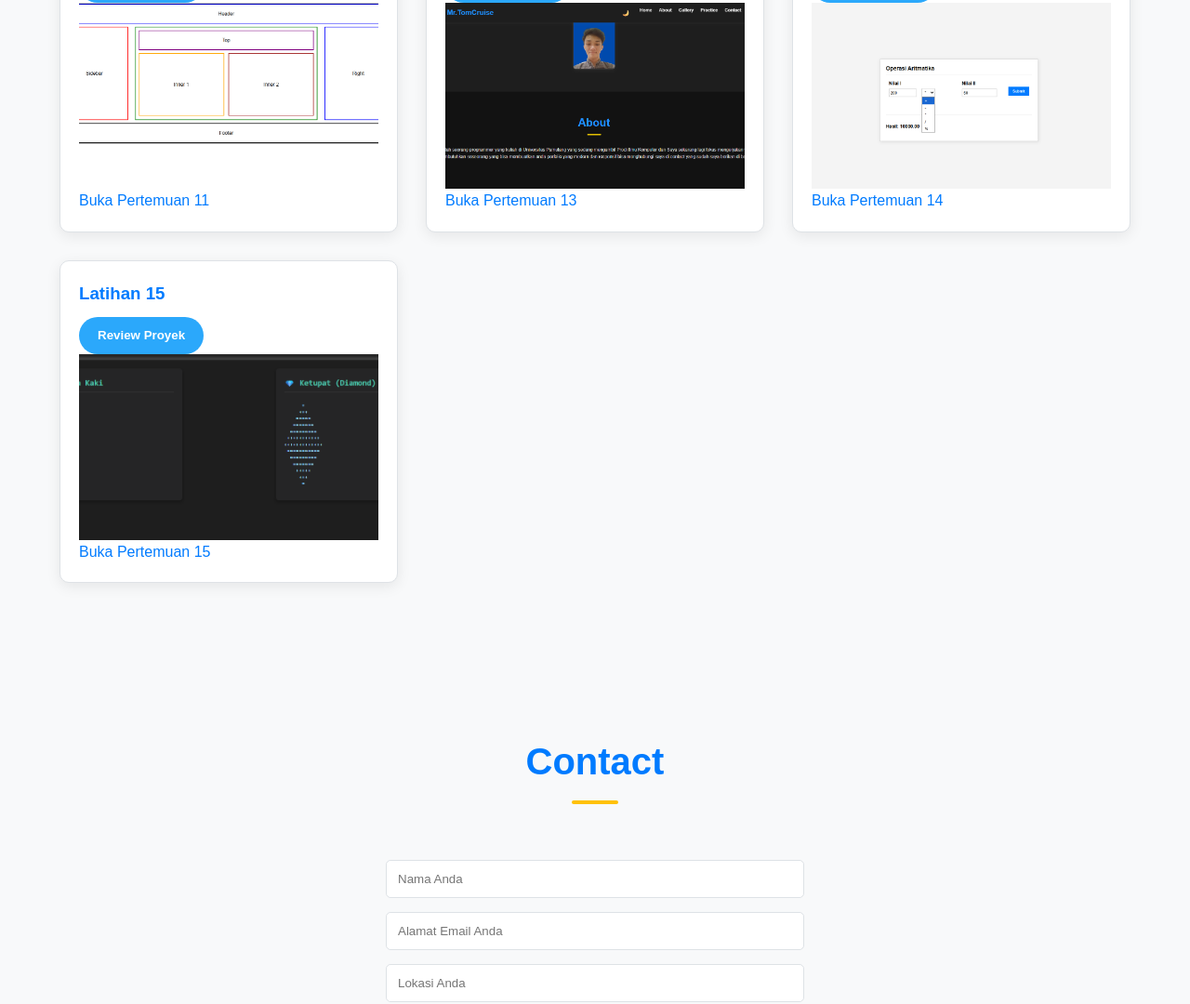
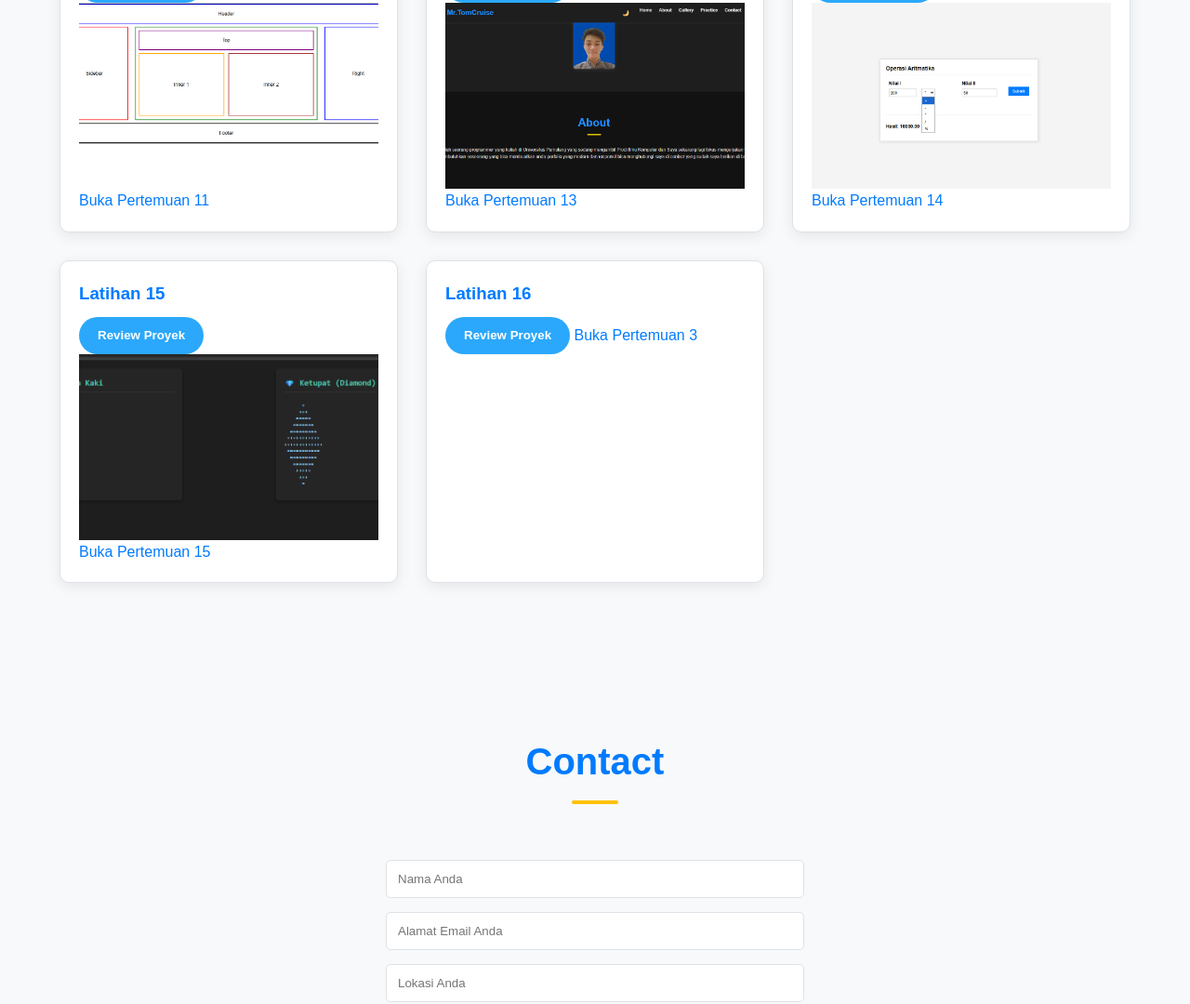
Before and after one commit to TomCruise-17/TomCruise, a plain HTML site: page index.html in a window 1280 px wide. Shown: the part 3496-4576 px from the top of the page at 93% size. Drawn offline with Linux system fonts and the light colour scheme.

Commit message:
Update file dengan versi terbaru

```diff
--- a/index.html
+++ b/index.html
@@ -278,6 +278,19 @@
           </a>
         </div>
       </div>
+      <div class="card">
+        <div class="card-content">
+          <h3>Latihan 16</h3>
+          <button class="btn primary-btn review-btn" data-title="Pertemuan 3"
+            data-github="https://github.com/TomCruise-17/Pertemuan-16.git">
+            Review Proyek
+          </button>
+
+          <a href="Pertemuan 16/Function.html" class="task-card" data-pertemuan="3">
+            <span>Buka Pertemuan 3</span>
+          </a>
+        </div>
+      </div>
 
     </div>
 
```
Also changed, not shown: dist/output.css (deleted).
